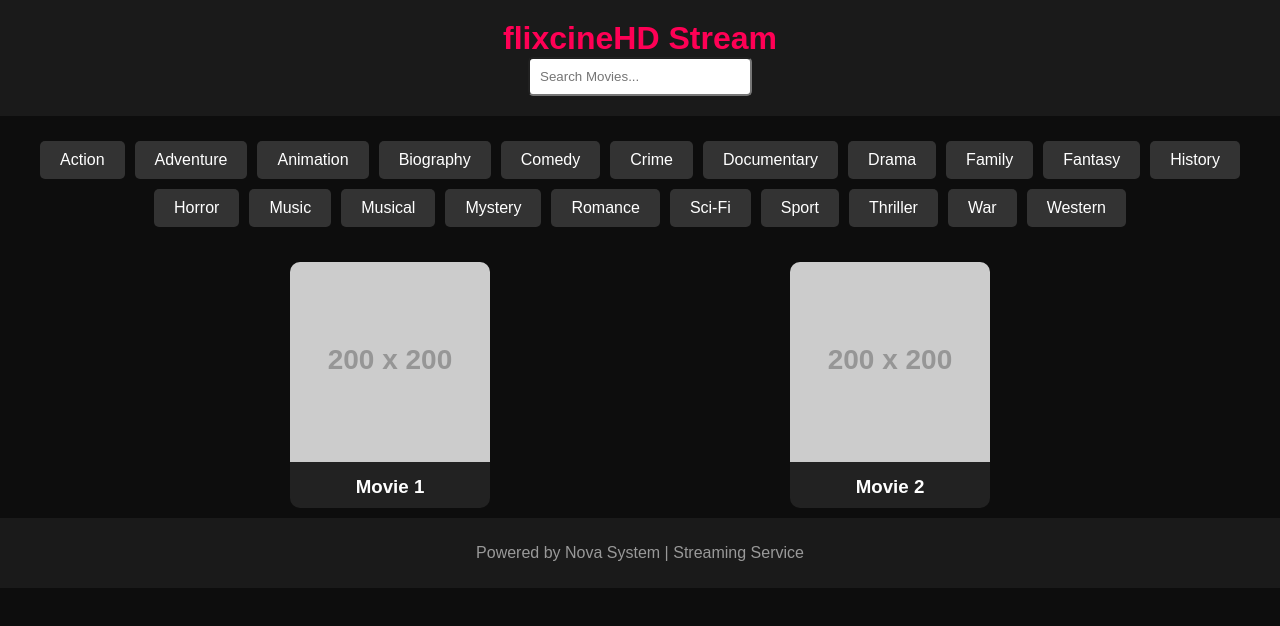
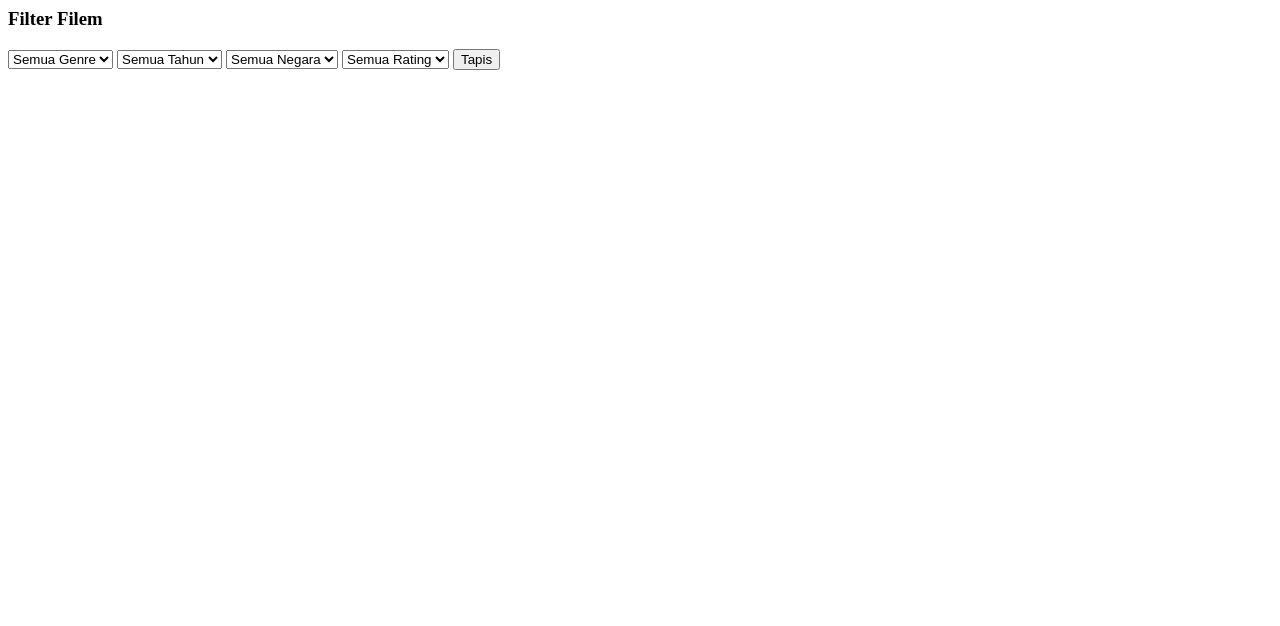
Before and after one commit to streamov/flixcineHd, a plain HTML site: page index.html in a window 1280 px wide. Drawn offline with Linux system fonts and the light colour scheme; placeholder pictures from the web are drawn by us.

Commit message:
Update index.html

```diff
--- a/index.html
+++ b/index.html
@@ -1,117 +1,37 @@
-<!DOCTYPE html>
-<html lang="en">
-<head>
-  <meta charset="UTF-8" />
-  <meta name="viewport" content="width=device-width, initial-scale=1" />
-  <title>flixcineHD - Movie Stream</title>
-  <style>
-    /* Basic Styling */
-    body {
-      font-family: Arial, sans-serif;
-      background-color: #0d0d0d;
-      color: white;
-      margin: 0;
-      padding: 0;
-    }
+<div class="filter-section">
+  <h3>Filter Filem</h3>
+  <select id="genreFilter">
+    <option value="">Semua Genre</option>
+    <option value="Action">Action</option>
+    <option value="Comedy">Comedy</option>
+    <option value="Drama">Drama</option>
+    <option value="Horror">Horror</option>
+    <option value="Romance">Romance</option>
+    <!-- Tambah lagi kalau nak -->
+  </select>
 
-    header {
-      background-color: #1a1a1a;
-      padding: 20px;
-      text-align: center;
-    }
+  <select id="yearFilter">
+    <option value="">Semua Tahun</option>
+    <option value="2025">2025</option>
+    <option value="2024">2024</option>
+    <option value="2023">2023</option>
+    <option value="2022">2022</option>
+  </select>
 
-    h1 {
-      color: #ff0055;
-      margin: 0;
-    }
+  <select id="countryFilter">
+    <option value="">Semua Negara</option>
+    <option value="USA">USA</option>
+    <option value="Japan">Jepun</option>
+    <option value="Korea">Korea</option>
+    <option value="Malaysia">Malaysia</option>
+  </select>
 
-    #search {
-      padding: 10px;
-      border-radius: 5px;
-      width: 200px;
-    }
+  <select id="ratingFilter">
+    <option value="">Semua Rating</option>
+    <option value="9">9+</option>
+    <option value="8">8+</option>
+    <option value="7">7+</option>
+  </select>
 
-    /* Genre Filter Styles */
-    .genre-container {
-      display: flex;
-      flex-wrap: wrap;
-      justify-content: center;
-      margin: 20px 0;
-    }
-
-    .genre {
-      background-color: #333;
-      padding: 10px 20px;
-      margin: 5px;
-      cursor: pointer;
-      border-radius: 5px;
-      transition: 0.3s;
-    }
-
-    .genre:hover {
-      background-color: #444;
-    }
-
-    /* Movie List Styles */
-    .movie-list {
-      display: flex;
-      flex-wrap: wrap;
-      justify-content: space-evenly;
-      margin-top: 20px;
-    }
-
-    .movie-card {
-      background-color: #222;
-      margin: 10px;
-      width: 200px;
-      border-radius: 10px;
-      overflow: hidden;
-      cursor: pointer;
-    }
-
-    .movie-card img {
-      width: 100%;
-      height: auto;
-    }
-
-    .movie-card h3 {
-      text-align: center;
-      color: #fff;
-      padding: 10px;
-      margin: 0;
-    }
-
-    footer {
-      background-color: #1a1a1a;
-      color: #999;
-      padding: 10px;
-      text-align: center;
-    }
-  </style>
-</head>
-<body>
-
-  <!-- Header Section -->
-  <header>
-    <h1>flixcineHD Stream</h1>
-    <input type="text" id="search" placeholder="Search Movies..." />
-  </header>
-
-  <!-- Genre Filter Section -->
-  <div class="genre-container" id="genreList">
-    <!-- Genre Buttons will be dynamically inserted here -->
-  </div>
-
-  <!-- Movie List Section -->
-  <div class="movie-list" id="movieList">
-    <!-- Movie Cards will be dynamically inserted here -->
-  </div>
-
-  <!-- Footer Section -->
-  <footer>
-    <p>Powered by Nova System | Streaming Service</p>
-  </footer>
-
-  <script src="script.js"></script>
-</body>
-</html>
+  <button onclick="applyFilters()">Tapis</button>
+</div>
```
